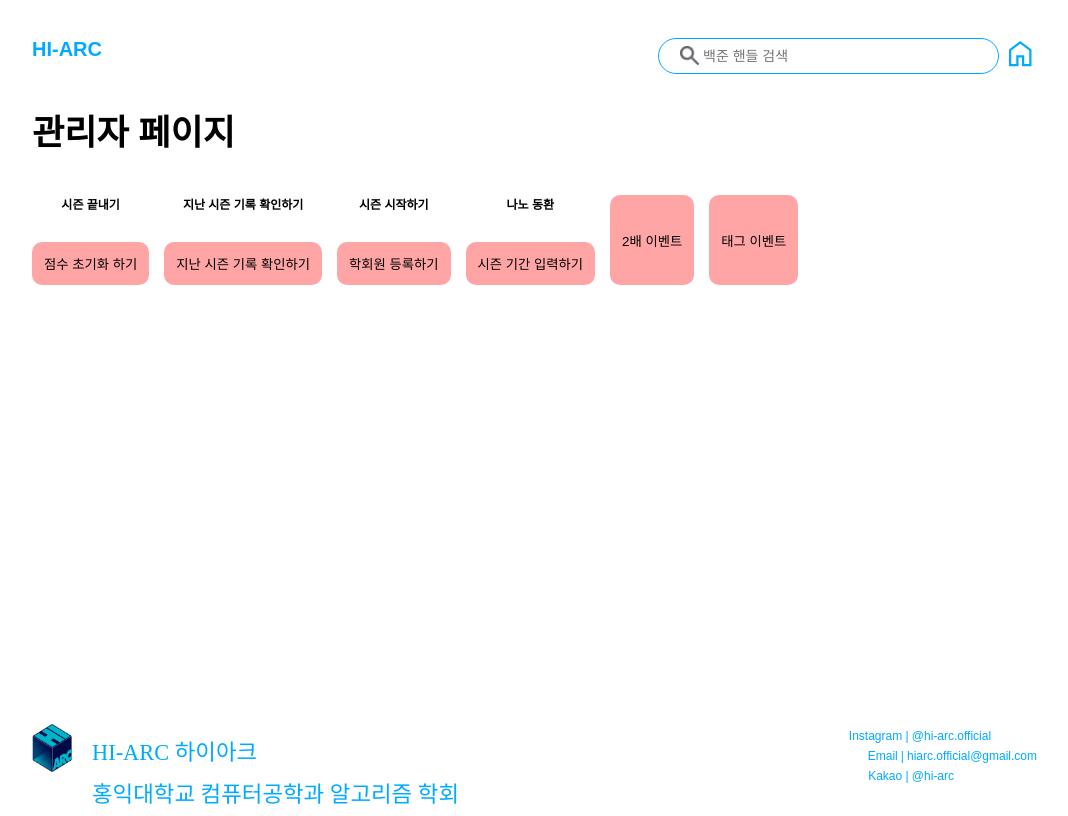
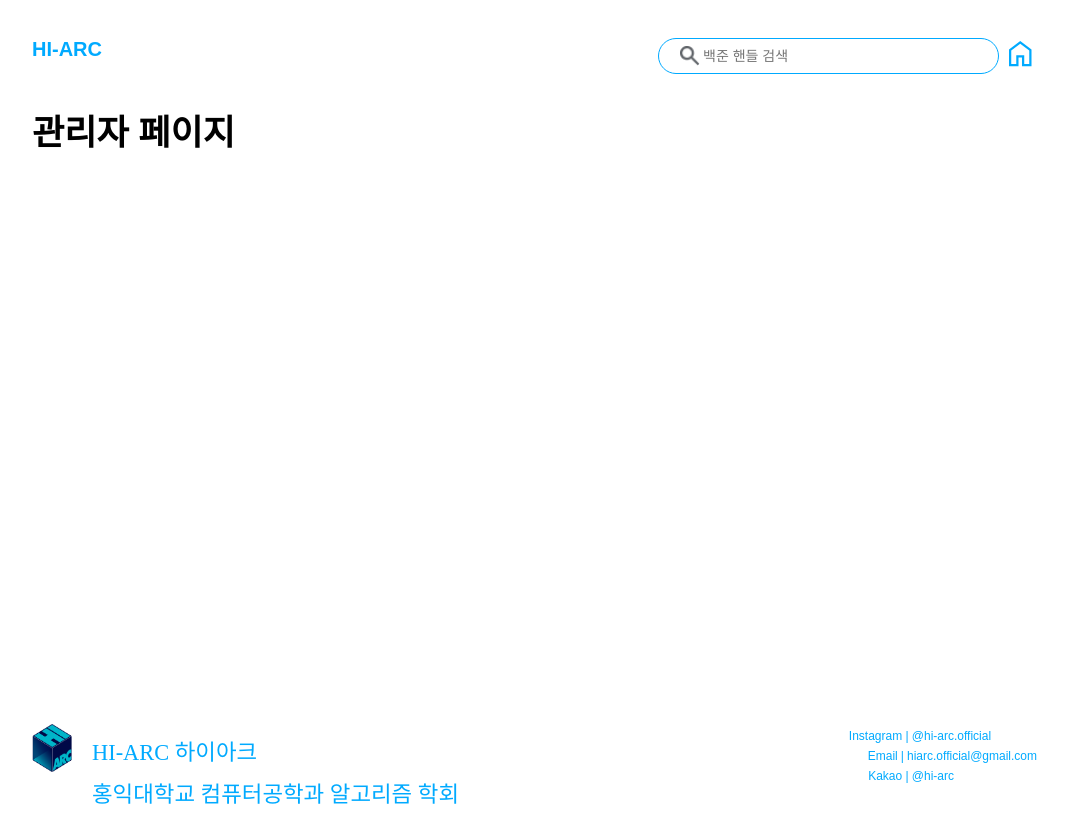
Before and after one commit to 2025-HIARC-Rating-system/FE, a React (Vite) app: page /admin in a window 1280 px wide. Shown: the whole page, without its empty margins (108-1176 px from the left). Built offline with nearby package versions, Linux system fonts and the light colour scheme; a web font is replaced by a local one.

Commit message:
feat: StreakPageApi코드작성

```diff
--- a/src/App.tsx
+++ b/src/App.tsx
@@ -1,6 +1,6 @@
 import {Routes, Route} from "react-router-dom";
 import MainPage from "./page/MainPage";
-import TestPage from "./page/TestPage";
+
 import DivPage from "./page/DivPage";
 import StreakPage from "./page/StreakPage";
 import SearchPage from "./page/SearchPage";
@@ -9,7 +9,6 @@ function App() {
   return (
     <Routes>
       <Route path="/" element={<MainPage />} />
-      <Route path="/test" element={<TestPage />} />
       <Route path="/div" element={<DivPage />} />
       <Route path="/streak" element={<StreakPage />} />
       <Route path="/search" element={<SearchPage />} />
--- a/src/api/StreakApi.ts
+++ b/src/api/StreakApi.ts
@@ -10,13 +10,26 @@ export interface StreakData {
   startDate: string;
 }
 
+// ✅ API 응답이 `{ data: { seasonTotal: number, streakList: StreakData[] } }` 형태라면
+interface ApiResponse {
+  data: {
+    seasonTotal: number;
+    streakList: StreakData[];
+  };
+}
+
 // ✅ 백엔드에서 Streak 데이터를 가져오는 API 함수
-export const fetchStreakData = async (): Promise<StreakData[] | null> => {
+export const fetchStreakData = async (): Promise<{
+  seasonTotal: number;
+  streakList: StreakData[];
+}> => {
   try {
-    const response = await apiClient.get<StreakData[]>("/streak"); // ✅ axios 인스턴스 사용
-    return response.data;
+    const response = await apiClient.get<ApiResponse>("/streak");
+
+    console.log("API 응답 데이터:", response.data); // ✅ 응답 데이터 확인
+    return response.data.data;
   } catch (error) {
     console.error("Streak 데이터 가져오기 실패:", error);
-    return null;
+    return {seasonTotal: 0, streakList: []};
   }
 };
--- a/src/page/AdminPage.tsx
+++ b/src/page/AdminPage.tsx
@@ -10,57 +10,11 @@ const HeadWrapper = styled.div`
     margin-left: 16px;
   }
 `;
-const Button = styled.button`
-  white-space: nowrap;
-  width: fit-content;
-  border-radius: 10px;
-  border: none;
-  padding: 12px;
-  background-color: #ffa5a5;
-  cursor: pointer;
-`;
-
-const Wrapper = styled.div`
-  display: flex;
-  gap: 15px;
-`;
-
-const Container = styled.div`
-  display: flex;
-  flex-direction: column;
-  gap: 30px;
-  .Retter {
-    display: flex;
-    justify-content: center;
-    font-size: 12px;
-    font-weight: 700;
-  }
-`;
 
 const AdminPage = () => {
   return (
     <LayOut>
       <HeadWrapper>관리자 페이지</HeadWrapper>
-      <Wrapper>
-        <Container>
-          <div className="Retter">시즌 끝내기</div>
-          <Button>점수 초기화 하기</Button>
-        </Container>
-        <Container>
-          <div className="Retter">지난 시즌 기록 확인하기</div>
-          <Button>지난 시즌 기록 확인하기</Button>
-        </Container>
-        <Container>
-          <div className="Retter">시즌 시작하기</div>
-          <Button>학회원 등록하기</Button>
-        </Container>
-        <Container>
-          <div className="Retter">나노 동환 </div>
-          <Button>시즌 기간 입력하기</Button>
-        </Container>
-        <Button>2배 이벤트</Button>
-        <Button>태그 이벤트</Button>
-      </Wrapper>
     </LayOut>
   );
 };
--- a/src/page/StreakPage.tsx
+++ b/src/page/StreakPage.tsx
@@ -48,14 +48,15 @@ const StreakPage = () => {
   const [streakData, setStreakData] = useState<StreakData[]>([]);
   const [loading, setLoading] = useState(true);
   const [error, setError] = useState<string | null>(null);
-
+  const [seasonTotal, setSeasonTotal] = useState<number>(0);
   useEffect(() => {
     const loadStreakData = async () => {
       setLoading(true);
       setError(null);
       const data = await fetchStreakData();
       if (data) {
-        setStreakData(data);
+        setStreakData(data.streakList);
+        setSeasonTotal(data.seasonTotal);
       } else {
         setError("데이터를 불러오는 데 실패했습니다.");
       }
@@ -83,7 +84,7 @@ const StreakPage = () => {
                   tier={streak.tier}
                   div={streak.div}
                   seasonStreak={streak.seasonStreak}
-                  seasonTotal={streak.seasonTotal}
+                  seasonTotal={seasonTotal}
                   totalStreak={streak.totalStreak}
                   startDate={streak.startDate}
                 />
--- a/src/page/TestPage.tsx
+++ /dev/null
@@ -1,42 +0,0 @@
-import styled from "styled-components";
-import LayOut from "../ui/Layout";
-import CircularProgress from "../atoms/CircularProgress";
-import ChartComponent from "../components/ChartComponent";
-import {useState, useEffect} from "react";
-
-const CircleWrapper = styled.div`
-  width: 300px;
-  height: 300px;
-`;
-
-const TestPage = () => {
-  const [data, setData] = useState(null);
-
-  useEffect(() => {
-    fetch("http://localhost:4000/api/user/problem_stats?handle=ghwo336") // 로컬 서버로 변경
-      .then((response) => {
-        if (!response.ok) {
-          throw new Error(`HTTP error! Status: ${response.status}`);
-        }
-        return response.json();
-      })
-      .then((data) => setData(data))
-      .catch((error) => console.error("Fetch error:", error));
-  }, []);
-
-  return (
-    <LayOut>
-      <CircleWrapper>
-        <CircularProgress value={32} maxValue={45} />
-        <ChartComponent />
-      </CircleWrapper>
-
-      <div>
-        <h1>백엔드 데이터</h1>
-        <pre>{JSON.stringify(data, null, 2)}</pre>
-      </div>
-    </LayOut>
-  );
-};
-
-export default TestPage;
```
Also changed, not shown: src/api/AdminApi.ts (added).
